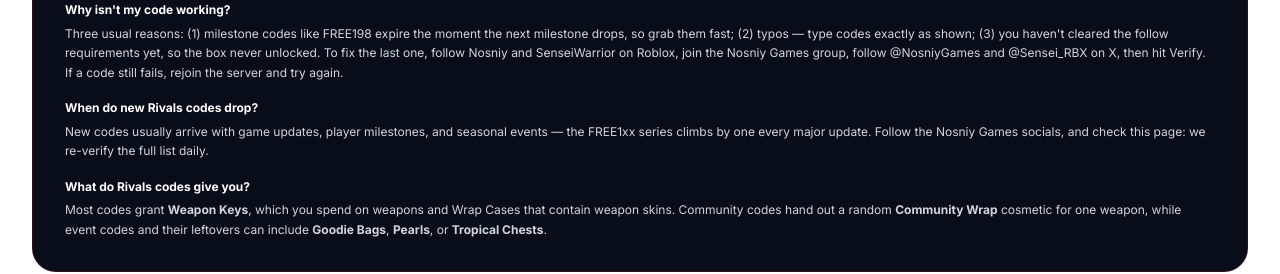
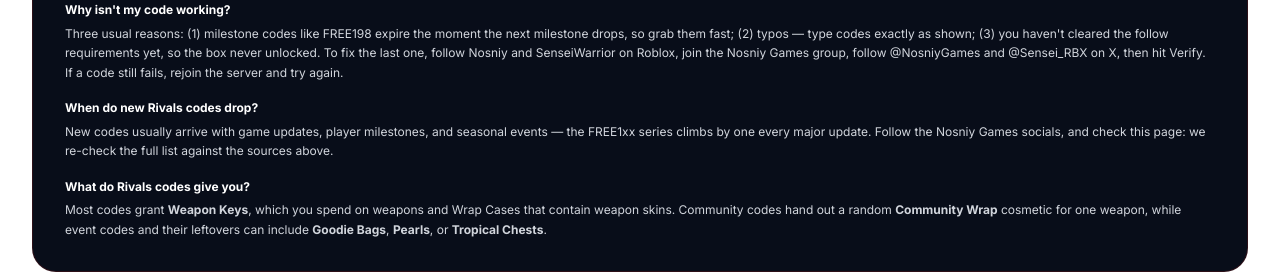
Before and after one commit to lianlele168/rivals-wiki, a Next.js app: page /codes in a window 1280 px wide. Shown: the part 1260-1534 px from the top of the page. Built offline with nearby package versions, Linux system fonts and the light colour scheme.

Commit message:
fix(eaeat): remove fabricated author personas and unverified 'verified' claims

```diff
--- a/src/app/codes/CodesClient.tsx
+++ b/src/app/codes/CodesClient.tsx
@@ -99,7 +99,7 @@
           </div>
           <div>
             <p className="font-bold text-white font-mono">When do new Rivals codes drop?</p>
-            <p className="mt-1">New codes usually arrive with game updates, player milestones, and seasonal events — the FREE1xx series climbs by one every major update. Follow the Nosniy Games socials, and check this page: we re-verify the full list daily.</p>
+            <p className="mt-1">New codes usually arrive with game updates, player milestones, and seasonal events — the FREE1xx series climbs by one every major update. Follow the Nosniy Games socials, and check this page: we re-check the full list against the sources above.</p>
           </div>
           <div>
             <p className="font-bold text-white font-mono">What do Rivals codes give you?</p>
```
